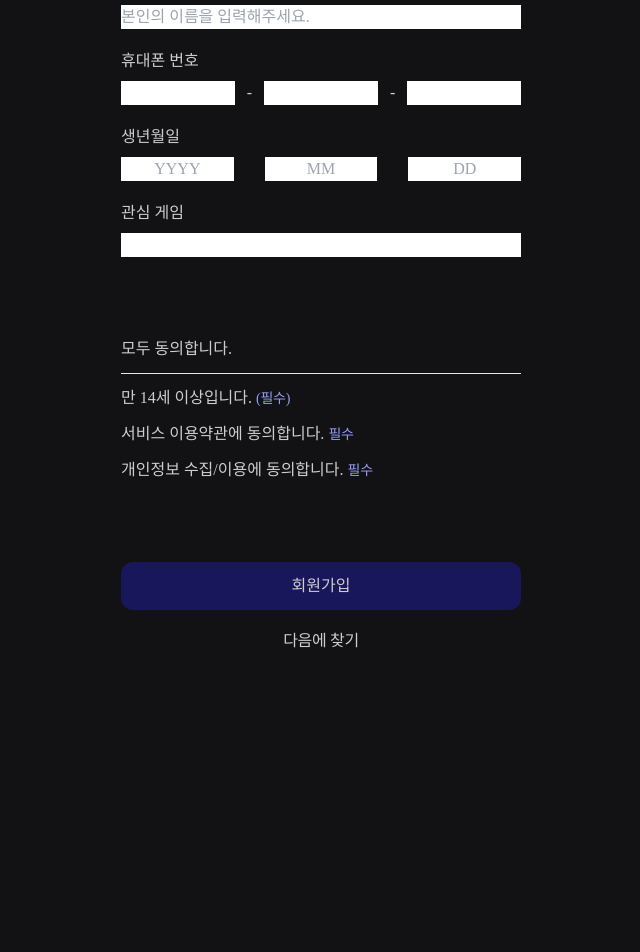
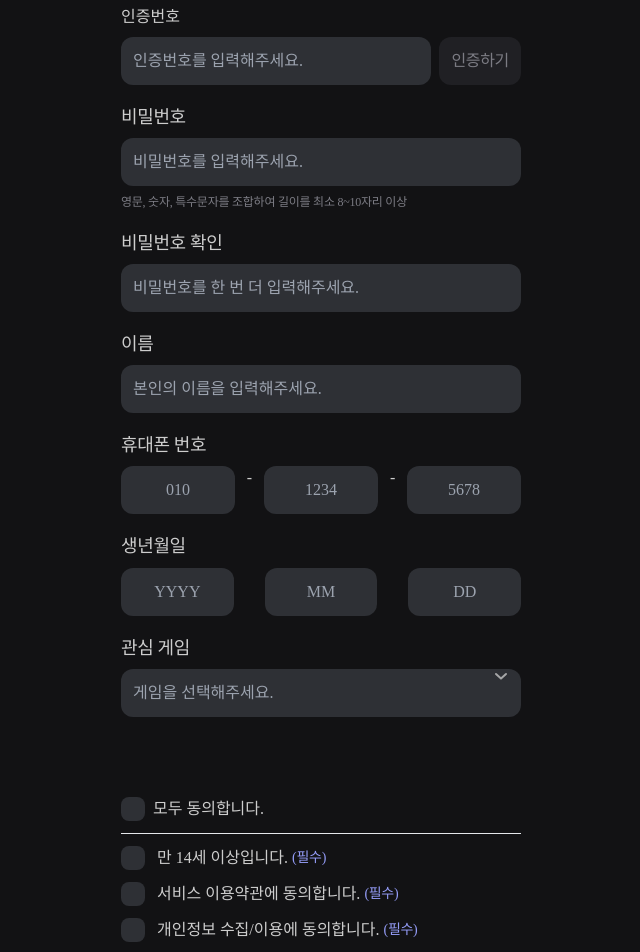
Before and after one commit to wlrnjs/front, a Next.js app: page /signup in a window 1280 px wide. Shown: the part 280-1232 px from the top of the page, without its empty margins (319-959 px from the left). Before the commit the page ends 942 px from the top, so only its background shows below. Built offline with nearby package versions, Linux system fonts and the light colour scheme; a web font is replaced by a local one.

Commit message:
feat:회원가입게임선택모달추가

```diff
--- a/src/Icons/Constants.tsx
+++ b/src/Icons/Constants.tsx
@@ -98,6 +98,35 @@ const ICONS = {
       />
     ),
   },
+  DROPDOWN_ARROW_SVG: {
+    svgOptions: {
+      viewBox: "0 0 24 24",
+    },
+    icon: (
+      <g opacity="0.75">
+        <path
+          d="M7 10L12.0008 14.58L17 10"
+          stroke="#CDCDCD"
+          strokeWidth="2"
+          strokeLinecap="round"
+          strokeLinejoin="round"
+        />
+      </g>
+    ),
+  },
+  SEARCH_ICON_SVG: {
+    svgOptions: {
+      viewBox: "0 0 24 24",
+    },
+    icon: (
+      <path
+        d="M16.9265 17.04L20.3996 20.4M19.2796 11.44C19.2796 15.7699 15.7695 19.28 11.4396 19.28C7.1097 19.28 3.59961 15.7699 3.59961 11.44C3.59961 7.11006 7.1097 3.59998 11.4396 3.59998C15.7695 3.59998 19.2796 7.11006 19.2796 11.44Z"
+        stroke="#94949C"
+        strokeWidth="2"
+        strokeLinecap="round"
+      />
+    ),
+  },
 };
 
 export type IconList = keyof typeof ICONS;
--- a/src/app/signup/layout.tsx
+++ b/src/app/signup/layout.tsx
@@ -2,8 +2,8 @@ import React from "react";
 
 const layout = ({ children }: { children: React.ReactNode }) => {
   return (
-    <div className="w-full h-[calc(100vh-82px)] flex-center flex-col">
-      <div className="w-[400px] flex flex-col gap-5">
+    <div className="w-full min-h-[calc(100vh-82px)] flex-center flex-col">
+      <div className="w-[400px] flex flex-col gap-5 my-12">
         <h1 className="text-[24px] font-semibold leading-[33.6px] tracking-[-0.48px] text-fgGrayDefault">
           회원가입
         </h1>
--- /dev/null
+++ b/src/components/modal/SignUpGameModal.tsx
@@ -0,0 +1,82 @@
+"use client";
+
+import CustomIcon from "@/Icons";
+import React, { useEffect } from "react";
+import { createPortal } from "react-dom";
+
+interface SignUpGameModalProps {
+  onSelectGame?: (game: string) => void;
+  activeModal: boolean;
+}
+
+const SignUpGameModal = ({
+  onSelectGame,
+  activeModal,
+}: SignUpGameModalProps) => {
+  useEffect(() => {
+    if (activeModal) {
+      document.body.style.overflow = "hidden";
+    }
+
+    return () => {
+      document.body.style.overflow = "";
+    };
+  }, [activeModal]);
+
+  // 모달 외부 클릭 시 닫기
+  const handleOverlayClick = (e: React.MouseEvent) => {
+    if (e.target === e.currentTarget) {
+      onSelectGame?.(""); // 또는 onClose?.() 형식으로 외부에서 상태 조절
+    }
+  };
+
+  const games = [
+    "메이플스토리",
+    "메이플스토리월드",
+    "메이플스토리M",
+    "메이플스토리DS",
+    "메이플스토리빌리지",
+  ];
+
+  if (!activeModal) return null;
+
+  return createPortal(
+    <div
+      className="fixed inset-0 bg-black bg-opacity-50 flex flex-col items-center justify-center text-start gap-4 z-50"
+      onClick={handleOverlayClick}
+    >
+      <p className="w-[600px] text-left text-[18px] leading-[25.2px] tracking-[-0.36px] text-fgGrayDefault">
+        게임 선택
+      </p>
+      <div className="w-[600px] px-4 py-4 flex flex-col gap-[12px] rounded-[12px] border border-fgPrimaryAccent bg-fillGrayDefault">
+        <div className="flex gap-[10px] items-center">
+          <button type="button">
+            <CustomIcon icon="SEARCH_ICON_SVG" className="w-[24px] h-[24px]" />
+          </button>
+          <input
+            type="text"
+            placeholder="게임 검색"
+            className="w-full py-2 rounded-[8px] h-[48px] flex bg-fillGrayDefault"
+          />
+        </div>
+        <hr className="my-[2px]" />
+        <div>
+          <ul className="flex flex-col items-start">
+            {games.map((game) => (
+              <li
+                key={game}
+                onClick={() => onSelectGame?.(game)}
+                className="flex items-center cursor-pointer w-full h-[48px] px-3 hover:w-full hover:bg-fillGrayHovered hover:rounded-[12px] rounded-[8px]"
+              >
+                {game}
+              </li>
+            ))}
+          </ul>
+        </div>
+      </div>
+    </div>,
+    document.body
+  );
+};
+
+export default SignUpGameModal;
--- a/src/components/signup/SignUpForm.tsx
+++ b/src/components/signup/SignUpForm.tsx
@@ -1,16 +1,27 @@
 "use client";
 
-import React from "react";
+import React, { useState } from "react";
 import { useForm } from "react-hook-form";
 import NextFind from "../find/NextFind";
+import CustomIcon from "@/Icons";
+import { cn } from "@/_utils/clsx";
+import SignUpGameModal from "../modal/SignUpGameModal";
 
 interface SignUpFormData {
   email: string;
   password: string;
   checkPassword: string;
   name: string;
-  phoneNum: number;
-  birth: string;
+  phoneNum: {
+    first: number;
+    middle: number;
+    last: number;
+  };
+  birth: {
+    year: string;
+    month: string;
+    day: string;
+  };
   favoriteGame: string;
 }
 
@@ -25,11 +36,43 @@ const SignUpForm = () => {
     mode: "onChange",
   });
 
+  const gameValue = watch("favoriteGame");
+
+  const onSubmit = (data: SignUpFormData) => {
+    console.log(data);
+  };
+
+  const [isGameModalOpen, setIsGameModalOpen] = useState(false);
+
+  const checkboxItems = [
+    {
+      id: "age14",
+      label: "만 14세 이상입니다.",
+      required: true,
+    },
+    {
+      id: "terms",
+      label: "서비스 이용약관에 동의합니다.",
+      required: true,
+    },
+    {
+      id: "privacy",
+      label: "개인정보 수집/이용에 동의합니다.",
+      required: true,
+    },
+  ];
+
+  const DIV_STYLE = "flex flex-col gap-2";
+  const LABEL_STYLE =
+    "text-[18px] leading-[25.2px] tracking-[-0.36px] text-fgGrayDefault";
+  const INPUT_STYLE = "h-[48px] px-3 flex rounded-[12px] bg-fillGrayDefault";
+
   return (
-    <form className="flex flex-col gap-5">
+    <>
+      <form onSubmit={handleSubmit(onSubmit)} className="flex flex-col gap-5">
         {/* 아이디 */}
-      <div className="flex flex-col gap-2">
-        <label htmlFor="email" className="">
+        <div className={DIV_STYLE}>
+          <label htmlFor="email" className={LABEL_STYLE}>
             아이디
           </label>
           <div className="flex gap-2">
@@ -39,13 +82,35 @@ const SignUpForm = () => {
               autoFocus
               {...register("email")}
               placeholder="이메일을 입력해주세요."
+              className={`${INPUT_STYLE} w-full`}
             />
-          <button type="button">인증번호 전송</button>
+            <button
+              type="button"
+              className="h-[48px] px-3 rounded-[12px] bg-fillGrayDefault whitespace-nowrap"
+            >
+              인증번호 전송
+            </button>
+          </div>
+        </div>
+        <div className={DIV_STYLE}>
+          <label htmlFor="number">인증번호</label>
+          <div className="flex gap-2">
+            <input
+              type="tel"
+              className={`${INPUT_STYLE} w-full`}
+              placeholder="인증번호를 입력해주세요."
+            />
+            <button
+              type="button"
+              className="h-[48px] px-3 rounded-[12px] bg-fillGrayDisabled whitespace-nowrap leading-[22.4px] tracking-[-0.32px] text-fgGrayDisabled"
+            >
+              인증하기
+            </button>
           </div>
         </div>
         {/* 비밀번호 */}
-      <div className="flex flex-col gap-2">
-        <label htmlFor="password" className="">
+        <div className={DIV_STYLE}>
+          <label htmlFor="password" className={LABEL_STYLE}>
             비밀번호
           </label>
           <input
@@ -53,80 +118,142 @@ const SignUpForm = () => {
             type="password"
             {...register("password")}
             placeholder="비밀번호를 입력해주세요."
+            className={INPUT_STYLE}
           />
-        <p>영문, 숫자, 특수문자를 조합하여 길이를 최소 8~10자리 이상</p>
+          <p className="text-[12px] font-medium leading-[16.8px] tracking-[-0.24px] text-fgGrayPlaceholder">
+            영문, 숫자, 특수문자를 조합하여 길이를 최소 8~10자리 이상
+          </p>
         </div>
         {/* 비밀번호 확인 */}
-      <div className="flex flex-col gap-2">
-        <label htmlFor="checkPassword">비밀번호 확인</label>
+        <div className={DIV_STYLE}>
+          <label htmlFor="checkPassword" className={LABEL_STYLE}>
+            비밀번호 확인
+          </label>
           <input
             id="checkPassword"
             type="=password"
             {...register("checkPassword")}
             placeholder="비밀번호를 한 번 더 입력해주세요."
+            className={INPUT_STYLE}
           />
         </div>
         {/* 이름 */}
-      <div className="flex flex-col gap-2">
-        <label htmlFor="name">이름</label>
+        <div className={DIV_STYLE}>
+          <label htmlFor="name" className={LABEL_STYLE}>
+            이름
+          </label>
           <input
             id="name"
             type="text"
             {...register("name")}
             placeholder="본인의 이름을 입력해주세요."
+            className={INPUT_STYLE}
           />
         </div>
         {/* 휴대폰번호 */}
-      <div className="flex flex-col gap-2">
-        <label htmlFor="phoneNum">휴대폰 번호</label>
+        <div className={DIV_STYLE}>
+          <label htmlFor="phoneNum" className={LABEL_STYLE}>
+            휴대폰 번호
+          </label>
           <div className="flex gap-3">
-          <input type="number" className="w-1/3" />
+            <input
+              type="number"
+              className={`${INPUT_STYLE} w-1/3 text-center`}
+              placeholder="010"
+            />
             <p>-</p>
-          <input type="number" className="w-1/3" />
+            <input
+              type="number"
+              className={`${INPUT_STYLE} w-1/3 text-center`}
+              placeholder="1234"
+            />
             <p>-</p>
-          <input type="number" className="w-1/3" />
+            <input
+              type="number"
+              className={`${INPUT_STYLE} w-1/3 text-center`}
+              placeholder="5678"
+            />
           </div>
         </div>
         {/* 생년월일 */}
-      <div className="flex flex-col gap-2">
-        <label htmlFor="birth">생년월일</label>
+        <div className={DIV_STYLE}>
+          <label htmlFor="birth" className={LABEL_STYLE}>
+            생년월일
+          </label>
           <div className="flex gap-[31px]">
-          <input type="text" className="w-1/3 text-center" placeholder="YYYY" />
-          <input type="text" className="w-1/3 text-center" placeholder="MM" />
-          <input type="text" className="w-1/3 text-center" placeholder="DD" />
+            <input
+              type="text"
+              className={`${INPUT_STYLE} w-1/3 text-center`}
+              placeholder="YYYY"
+            />
+            <input
+              type="text"
+              className={`${INPUT_STYLE} w-1/3 text-center`}
+              placeholder="MM"
+            />
+            <input
+              type="text"
+              className={`${INPUT_STYLE} w-1/3 text-center`}
+              placeholder="DD"
+            />
           </div>
         </div>
         {/* 관심게임 */}
-      <div className="flex flex-col gap-2">
-        <label htmlFor="favoriteGame">관심 게임</label>
-        <input type="text" />
+        <div className={cn(DIV_STYLE, "relative")}>
+          <label htmlFor="favoriteGame" className={LABEL_STYLE}>
+            관심 게임
+          </label>
+          <input
+            id="favoriteGame"
+            type="text"
+            placeholder="게임을 선택해주세요."
+            className={cn(INPUT_STYLE, "pr-10")}
+            value={gameValue}
+            readOnly
+          />
+          <button
+            type="button"
+            className="absolute right-2 top-1/2 -translate-y-1/2 transform"
+            onClick={() => setIsGameModalOpen(true)}
+          >
+            <CustomIcon
+              icon="DROPDOWN_ARROW_SVG"
+              className="w-[24px] h-[24px]"
+            />
+          </button>
         </div>
         {/* 동의 */}
         <div className="flex flex-col gap-3 my-[60px]">
-        <ul>
-          <li>모두 동의합니다.</li>
-        </ul>
+          <div className="flex items-center gap-2">
+            <input
+              type="checkbox"
+              id="agreeAll"
+              className="appearance-none w-[24px] h-[24px] rounded-[8px] bg-fillGrayDefault checked:border-none"
+            />
+            <label htmlFor="agreeAll">모두 동의합니다.</label>
+          </div>
+
           <hr />
-        <ul className="flex flex-col gap-3">
-          <li className="flex gap-1 items-center">
-            만 14세 이상입니다.
+
+          <div className="flex flex-col gap-3">
+            {checkboxItems.map((item) => (
+              <div key={item.id} className="flex gap-3 items-center">
+                <input
+                  type="checkbox"
+                  id={item.id}
+                  className="appearance-none w-[24px] h-[24px] rounded-[8px] bg-fillGrayDefault checked:border-none"
+                />
+                <label htmlFor={item.id} className="flex gap-1 items-center">
+                  {item.label}
+                  {item.required && (
                     <span className="text-[14px] leading-[19.6px] tracking-[-0.28px] text-fgPrimaryAccent">
                       (필수)
                     </span>
-          </li>
-          <li className="flex gap-1 items-center">
-            서비스 이용약관에 동의합니다.
-            <span className="text-[14px] leading-[19.6px] tracking-[-0.28px] text-fgPrimaryAccent">
-              필수
-            </span>
-          </li>
-          <li className="flex gap-1 items-center">
-            개인정보 수집/이용에 동의합니다.
-            <span className="text-[14px] leading-[19.6px] tracking-[-0.28px] text-fgPrimaryAccent">
-              필수
-            </span>
-          </li>
-        </ul>
+                  )}
+                </label>
+              </div>
+            ))}
+          </div>
         </div>
         {/* 버튼 */}
         <div className="flex flex-col gap-5">
@@ -139,6 +266,8 @@ const SignUpForm = () => {
           <NextFind />
         </div>
       </form>
+      {isGameModalOpen && <SignUpGameModal activeModal={isGameModalOpen} />}
+    </>
   );
 };
 
```
Lines whose indentation alone changed are shown as unchanged.
